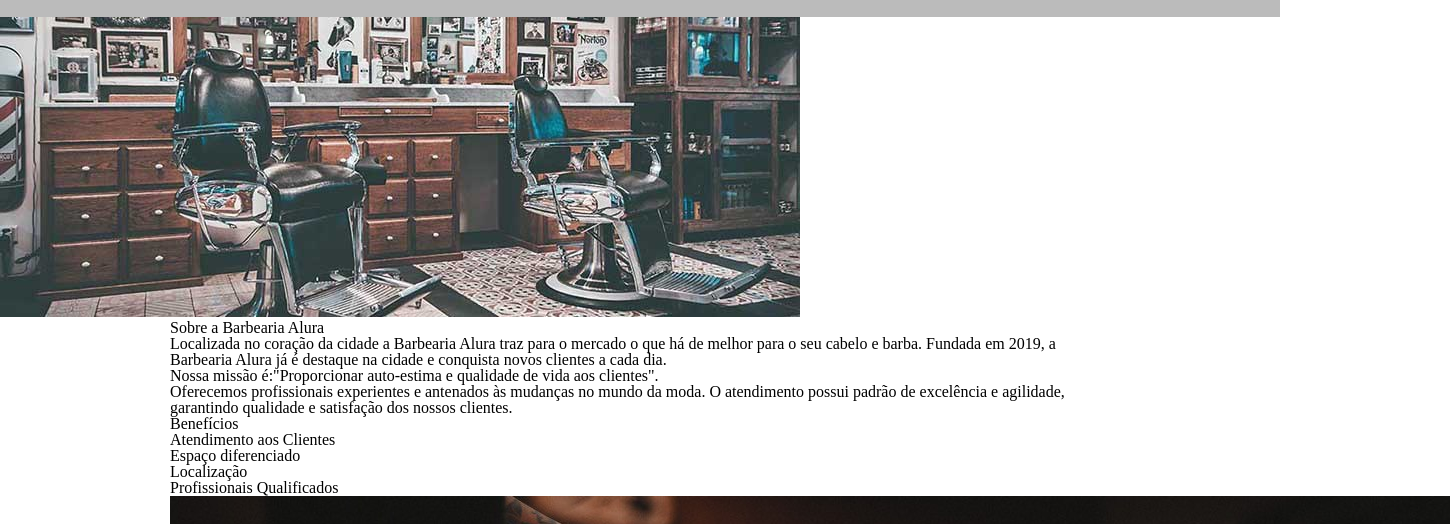
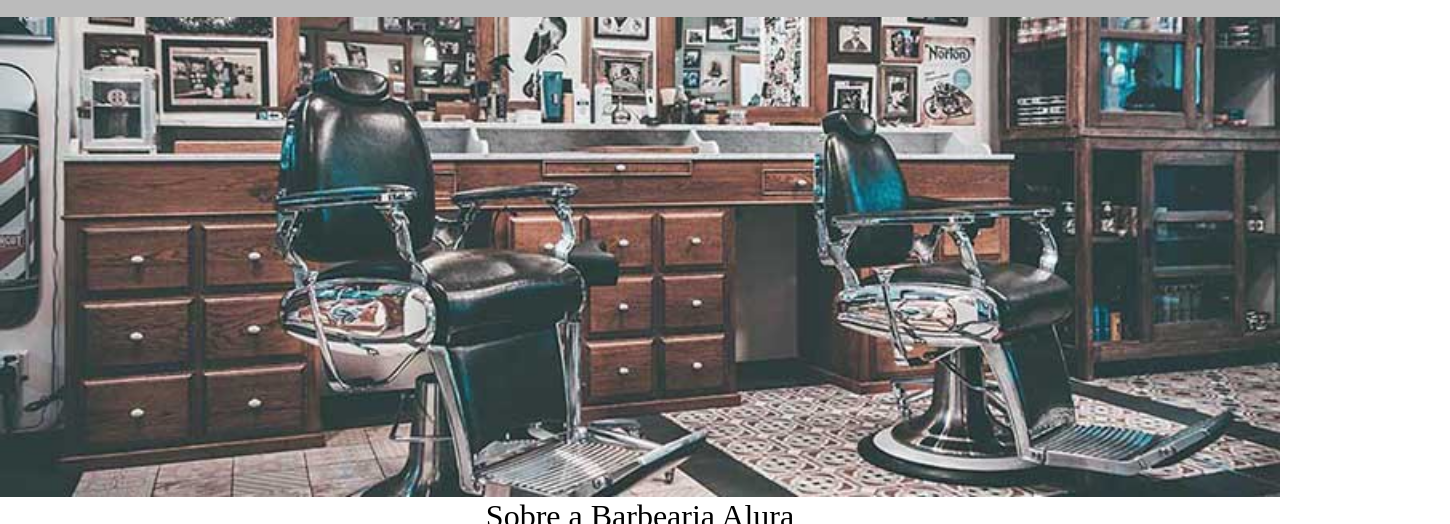
Before and after one commit to LuluFLopes/Curso-HTLM5-e-CSS3, a plain HTML site: page index.html in a window 1280 px wide. Shown: the part 276-800 px from the top of the page, 1450 px wide, since content can reach past the window. Drawn offline with Linux system fonts and the light colour scheme.

Commit message:
Adaptando o CSS

```diff
--- a/css/style.css
+++ b/css/style.css
@@ -151,3 +151,31 @@ td, th {
     border: 1px solid #000000;
     padding: 8px 15px ;
 }
+
+/* css da página inicial */
+
+.banner {
+    width: 100%;
+}
+
+.titulo-principal {
+    text-align: center;
+    font-size: 2em;
+    margin: 0 0 1em 0;
+}
+
+.principal p {
+    margin: 0 0 1em;
+}
+
+.principal strong {
+    font-weight: bold;
+}
+
+.principal em {
+    font-style: italic;
+}
+
+.imagembeneficios {
+    width: 70%;
+}
--- a/index.html
+++ b/index.html
@@ -23,10 +23,10 @@
             </nav>
         </div>
     </header>
-    <img id="banner" src="img/banner.jpg">
+    <img class="banner" src="img/banner.jpg" alt="Banner da Barbearia Alura">
     <main>
         <section class="principal">
-            <h2 class="titulo-centralizado">Sobre a Barbearia Alura</h2>
+            <h2 class="titulo-principal">Sobre a Barbearia Alura</h2>
             <p>Localizada no coração da cidade a <strong>Barbearia Alura</strong> traz para o
                 mercado o que há de melhor para o seu cabelo e barba.
                 Fundada em 2019, a Barbearia Alura já é destaque na cidade e conquista novos clientes a cada dia.
@@ -40,14 +40,14 @@
                 excelência e agilidade, garantindo qualidade e satisfação dos nossos clientes.</p>
         </section>
         <section class="beneficios">
-            <h3 class="titulo-centralizado">Benefícios</h3>
+            <h3 class="titulo-principal">Benefícios</h3>
                 <ul>
                     <li class="itens">Atendimento aos Clientes</li>
                     <li class="itens">Espaço diferenciado</li>
                     <li class="itens">Localização</li>
                     <li class="itens">Profissionais Qualificados</li>
                 </ul>
-                <img src="img/beneficios.jpg" class="imagemBeneficios">
+                <img src="img/beneficios.jpg" class="imagembeneficios">
         </section>
     </main>
     <footer>
```
